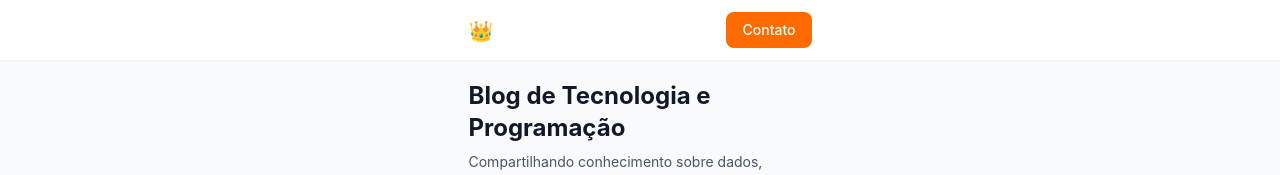
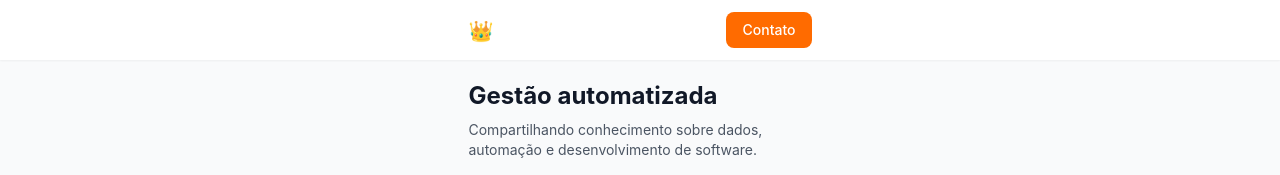
Before and after one commit to hoerique/ferreira-erique, a plain HTML site: page index.html in a window 1280 px wide. Shown: the top 175 px of the page. Drawn offline with nearby package versions, Linux system fonts and the light colour scheme.

Commit message:
Update index.html

```diff
--- a/index.html
+++ b/index.html
@@ -31,7 +31,7 @@ font-family: 'Inter', sans-serif;
 <!-- Hero Section -->
 <section class="pt-16 pb-6 max-w-[375px] mx-auto px-4">
 <div class="mt-4">
-<h1 class="text-2xl font-bold text-gray-900 mb-2">Blog de Tecnologia e Programação</h1>
+<h1 class="text-2xl font-bold text-gray-900 mb-2">Gestão automatizada</h1>
 <p class="text-gray-600 text-sm mb-4">Compartilhando conhecimento sobre dados, automação e desenvolvimento de software.</p>
 </div>
 <!-- Featured Posts -->
```
